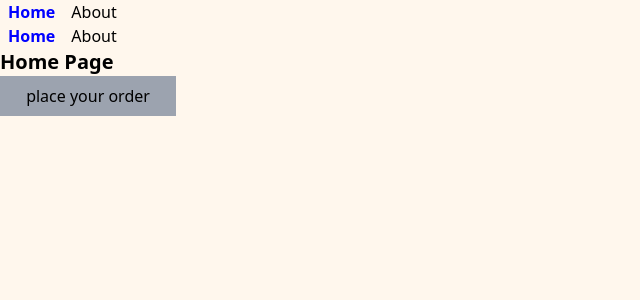
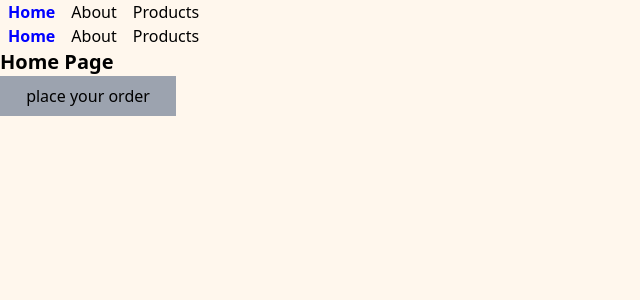
Before and after one commit to HIRWA13/React-Router, a React (Vite) app: page / in a window 1280 px wide. Shown: the top 300 px of the page, without its empty margins (0-640 px from the left). Built offline with nearby package versions, Linux system fonts and the light colour scheme.

Commit message:
feat: update the navbar

```diff
--- a/src/components/NavBar.jsx
+++ b/src/components/NavBar.jsx
@@ -10,6 +10,7 @@ export default function NavBar() {
     }
 
   return (
+    <>
       <nav>
         <NavLink
           style={navLinkStyles}
@@ -25,6 +26,14 @@ export default function NavBar() {
         >
           About
         </NavLink>
+        <NavLink
+          style={navLinkStyles}
+          className="text-base p-2 cursor-point active:font-bold"
+          to="/products"
+        >
+          Products
+        </NavLink>
       </nav>
+    </>
   );
 }
```
Lines whose indentation alone changed are shown as unchanged.
